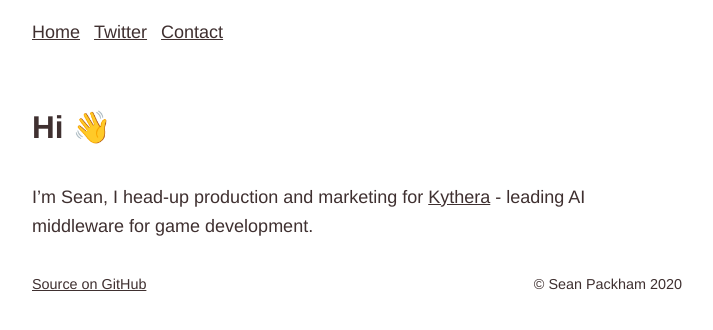
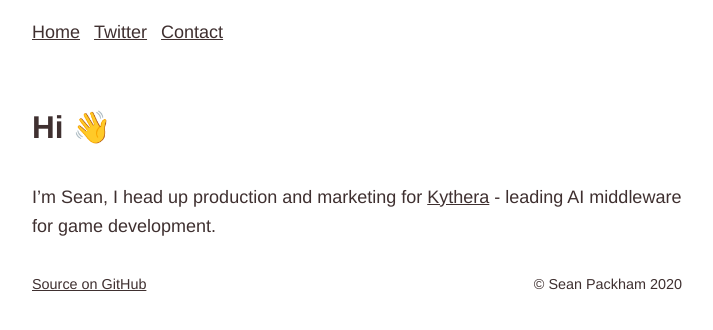
Before and after one commit to SeanPackham/seanpackham.github.io, a Jekyll site: the page built from index.md, in a window 1280 px wide. Shown: the top 330 px of the page, without its empty margins (283-996 px from the left). Built offline with Jekyll 4.4.1, drawn with Linux system fonts in a browser that asks for light colours.

Commit message:
Tweaked wording

```diff
--- a/index.md
+++ b/index.md
@@ -5,4 +5,4 @@ title: Hello
 
 # Hi 👋
 
-I'm Sean, I head-up production and marketing for [Kythera](https://kythera.ai){:target="_blank"} - leading AI middleware for game development.
+I'm Sean, I head up production and marketing for [Kythera](https://kythera.ai){:target="_blank"} - leading AI middleware for game development.
```
